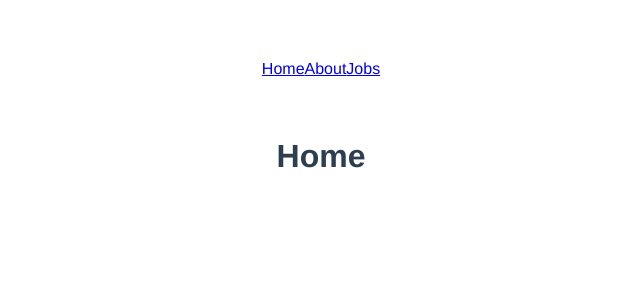
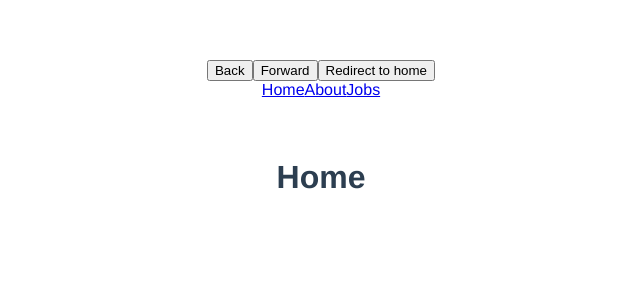
Before and after one commit to olehsyrbu/vue-test, a Vue app: page / in a window 1280 px wide. Shown: the top 300 px of the page, without its empty margins (319-959 px from the left). Built offline with nearby package versions, Linux system fonts and the light colour scheme.

Commit message:
feat: Add navigation buttons to App.vue
The code changes add navigation buttons to the App.vue component, allowing users to go back, forward, and redirect to the home page. This enhances the user experience by providing convenient navigation options within the application.

```diff
--- a/src/App.vue
+++ b/src/App.vue
@@ -1,9 +1,31 @@
 <template>
+  <div>
+    <button @click="back">Back</button>
+    <button @click="forward">Forward</button>
+    <button @click="redirect">Redirect to home</button>
+  </div>
+
   <router-link to="/">Home</router-link>
   <router-link to="/about">About</router-link>
   <router-link to="/jobs">Jobs</router-link>
   <router-view />
 </template>
+
+<script>
+export default {
+  methods: {
+    back() {
+      this.$router.go(-1);
+    },
+    forward() {
+      this.$router.go(1);
+    },
+    redirect() {
+      this.$router.push("/");
+    },
+  },
+};
+</script>
 
 <style>
 #app {
```
